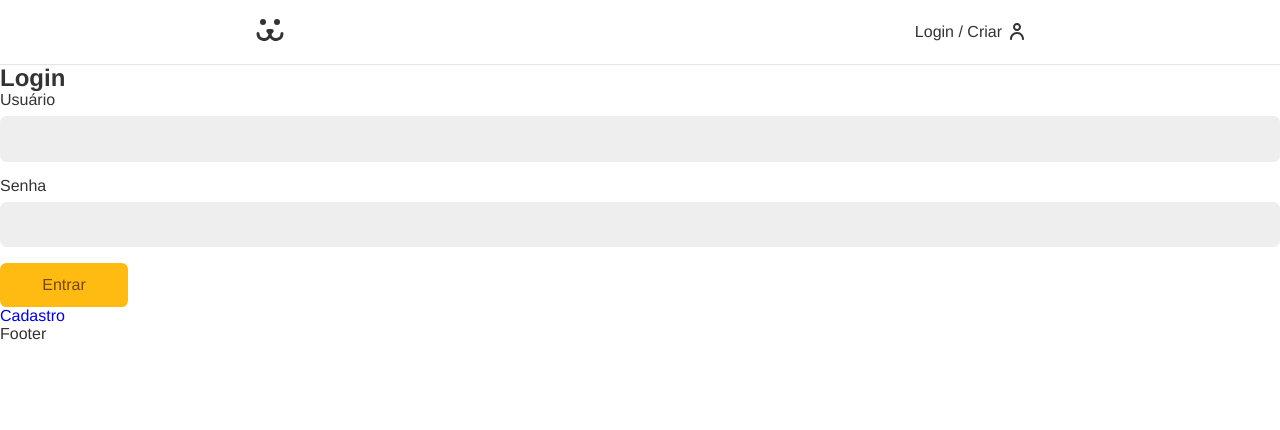
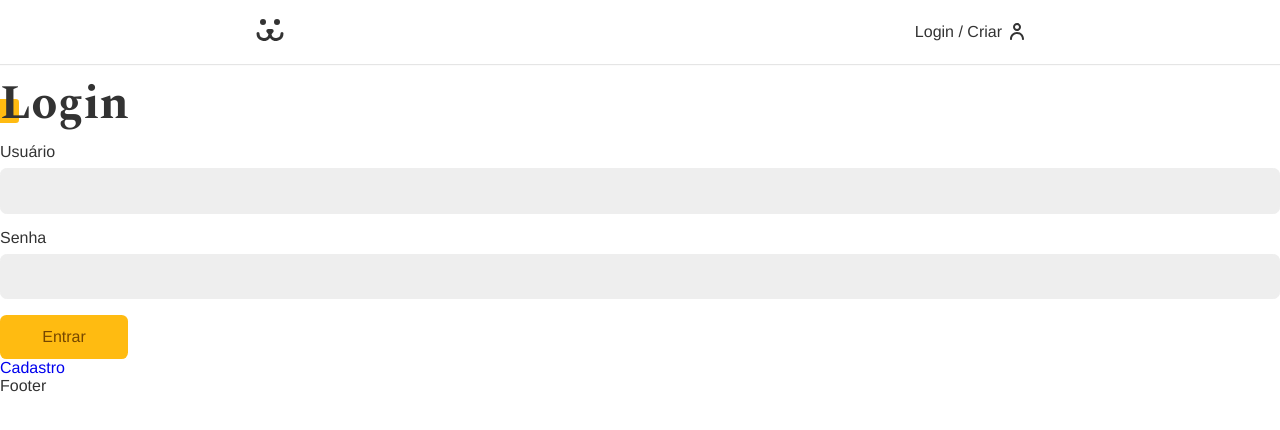
Before and after one commit to Barata-Ribeiro/Dogs, a React (Vite) app: page /login in a window 1280 px wide. Shown: the top 430 px of the page. Built offline with nearby package versions, Linux system fonts and the light colour scheme.

Commit message:
add animação login form, estilo geral titulo

```diff
--- a/src/App.css
+++ b/src/App.css
@@ -1,3 +1,5 @@
+@import url("https://fonts.googleapis.com/css2?family=Spectral:wght@700&display=swap");
+
 :root {
   --type-first: Helvetica, Arial, sans-serif;
   --type-second: "Spectral", georgia;
@@ -60,3 +62,38 @@ button {
   padding: 0 1rem;
   margin: 0 auto;
 }
+
+.title {
+  font-family: var(--type-second);
+  line-height: 1;
+  font-size: 3rem;
+  margin: 1rem 0;
+  position: relative;
+  z-index: 1;
+}
+
+.title::after {
+  content: "";
+  display: block;
+  width: 1.5rem;
+  height: 1.5rem;
+  background-color: #fb1;
+  position: absolute;
+  bottom: 0.3125rem;
+  left: -0.3125rem;
+  border-radius: 0.2rem;
+  z-index: -1;
+}
+
+.animeLeft {
+  opacity: 0;
+  transform: translateX(-20px);
+  animation: animeLeft 0.3s forwards;
+}
+
+@keyframes animeLeft {
+  to {
+    opacity: 1;
+    transform: initial;
+  }
+}
--- a/src/Components/Login/LoginForm.jsx
+++ b/src/Components/Login/LoginForm.jsx
@@ -19,8 +19,8 @@ const LoginForm = () => {
   };
 
   return (
-    <section>
-      <h1>Login</h1>
+    <section className="animeLeft">
+      <h1 className="title">Login</h1>
       <form onSubmit={handleSubmit}>
         <Input label="Usuário" type="text" name="username" {...username} />
         <Input label="Senha" type="password" name="password" {...password} />
```
